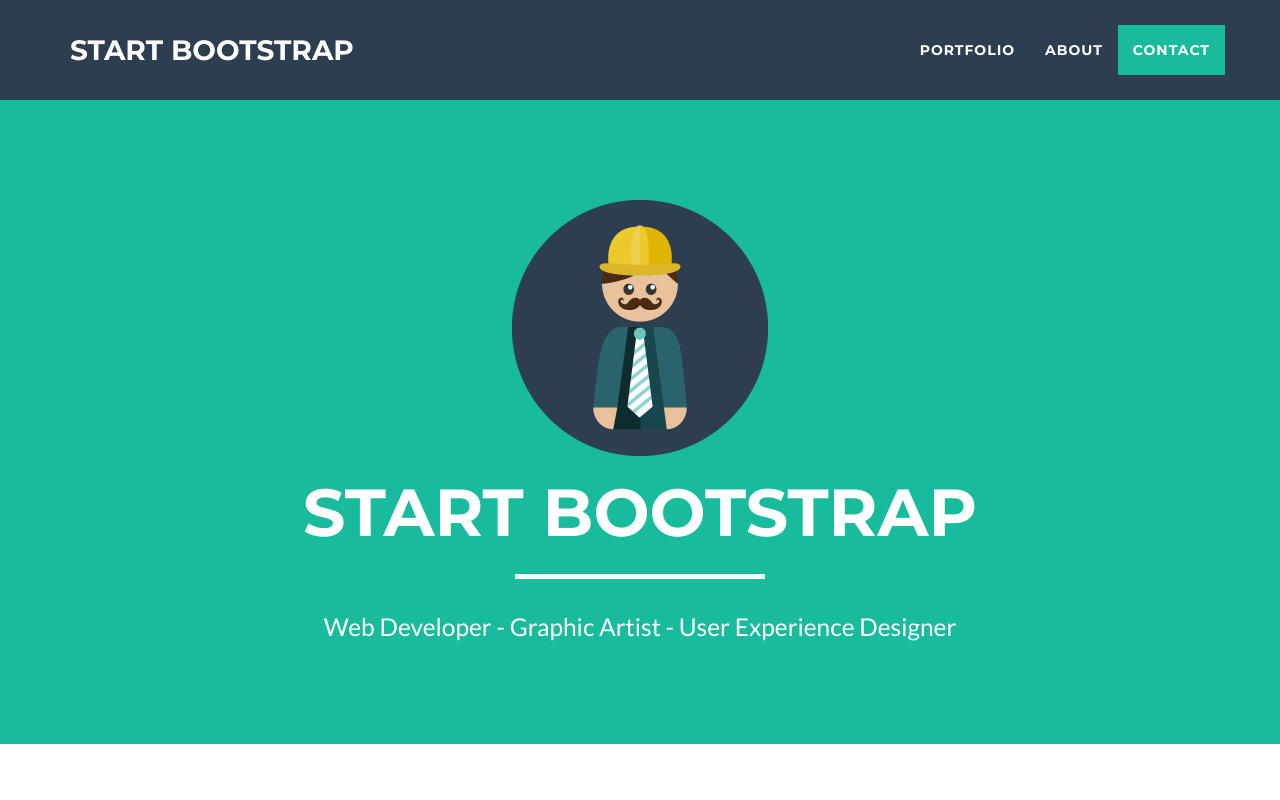
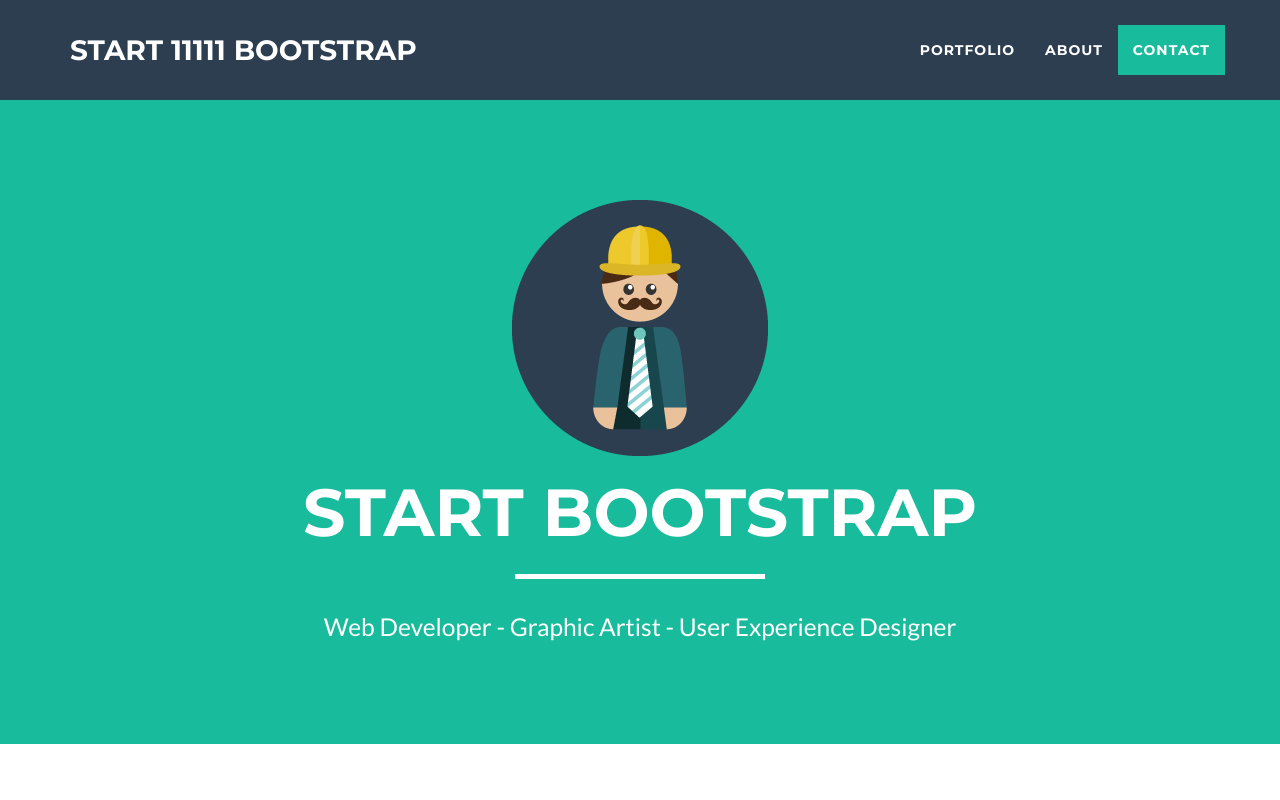
Before and after one commit to moonsangwook/hometest, a website: page index.html in a window 1280 px wide. Shown: the top 800 px of the page. Drawn offline with nearby package versions, Linux system fonts and the light colour scheme.

Commit message:
Update index.html

```diff
--- a/index.html
+++ b/index.html
@@ -42,7 +42,7 @@
                 <button type="button" class="navbar-toggle" data-toggle="collapse" data-target="#bs-example-navbar-collapse-1">
                     <span class="sr-only">Toggle navigation</span> Menu <i class="fa fa-bars"></i>
                 </button>
-                <a class="navbar-brand" href="#page-top">Start Bootstrap</a>
+                <a class="navbar-brand" href="#page-top">Start 11111 Bootstrap</a>
             </div>
 
             <!-- Collect the nav links, forms, and other content for toggling -->
```
